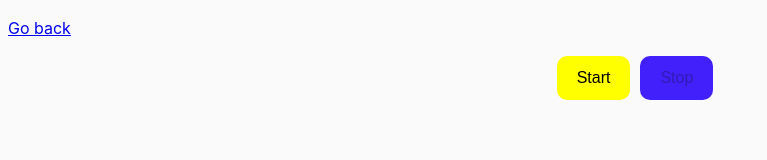
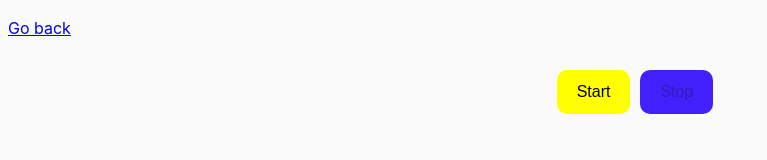
Before and after one commit to yulyaolshanska/goit-js-hw-09, a website built with Parcel: page src/01-color-switcher.html in a window 1280 px wide. Shown: the whole page, without its empty margins (0-767 px from the left). Built offline with nearby package versions, Linux system fonts and the light colour scheme.

Commit message:
fix
Убрала стилизацию через div. Notify стал правильно отображаться.

```diff
--- a/src/01-color-switcher.html
+++ b/src/01-color-switcher.html
@@ -8,7 +8,7 @@
   </head>
   <body>
     <p><a href="index.html">Go back</a></p>
-    <div>
+    <div class="switcher">
       <button class="first button" type="button" data-start>Start</button>
       <button class="second button" type="button" data-stop>Stop</button>
     </div>
--- a/src/css/common.css
+++ b/src/css/common.css
@@ -17,10 +17,7 @@ img {
   max-width: 100%;
 }
 
-div {
-    display: flex;
-    justify-content: center;
-}
+
 .button {
  cursor: pointer;
     height: 44px;
@@ -46,8 +43,10 @@ div {
 
 }
 
-.timer {
+.timer, .switcher {
   margin-top: 30px;
+   display: flex;
+    justify-content: center;
 }
 
 .field {
```
